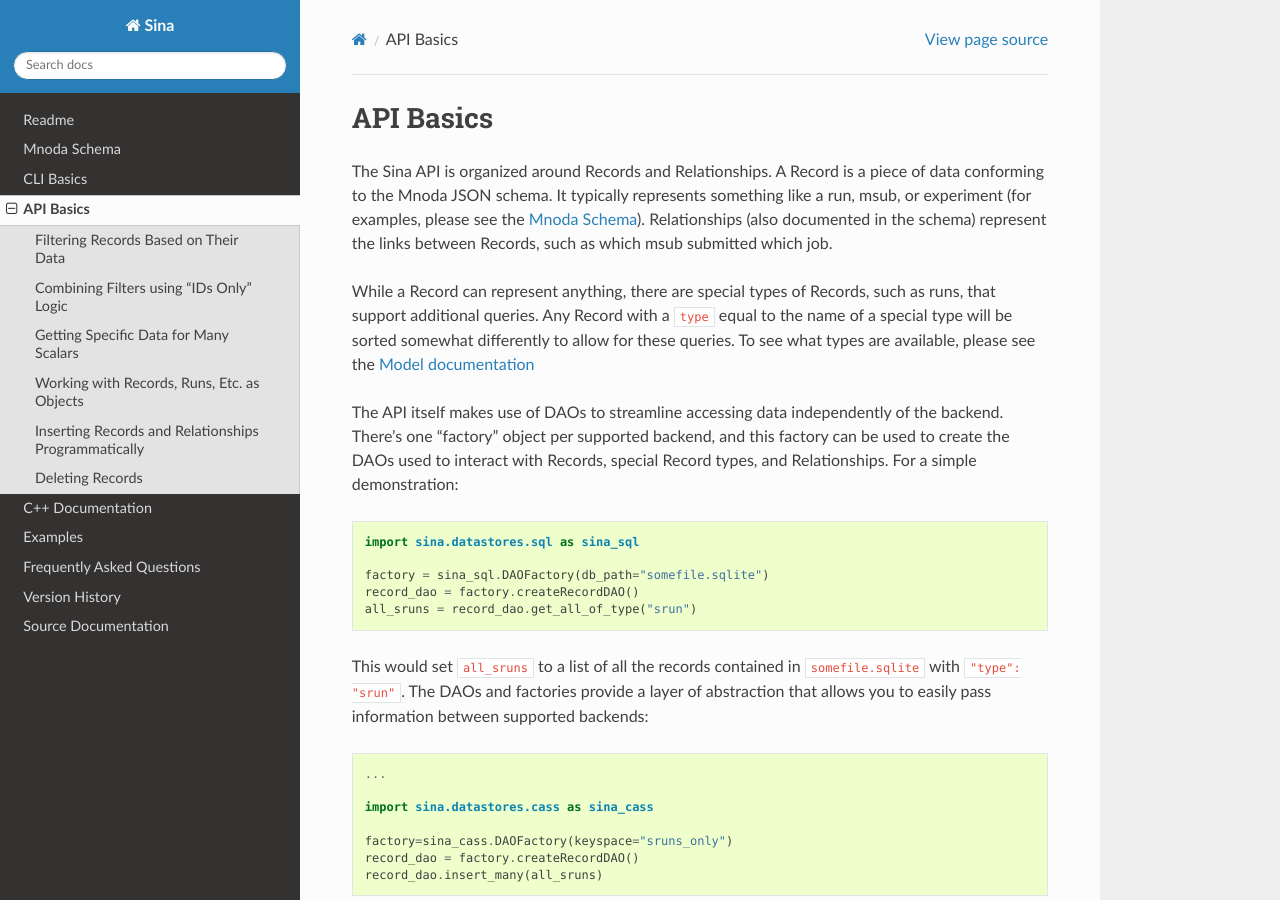
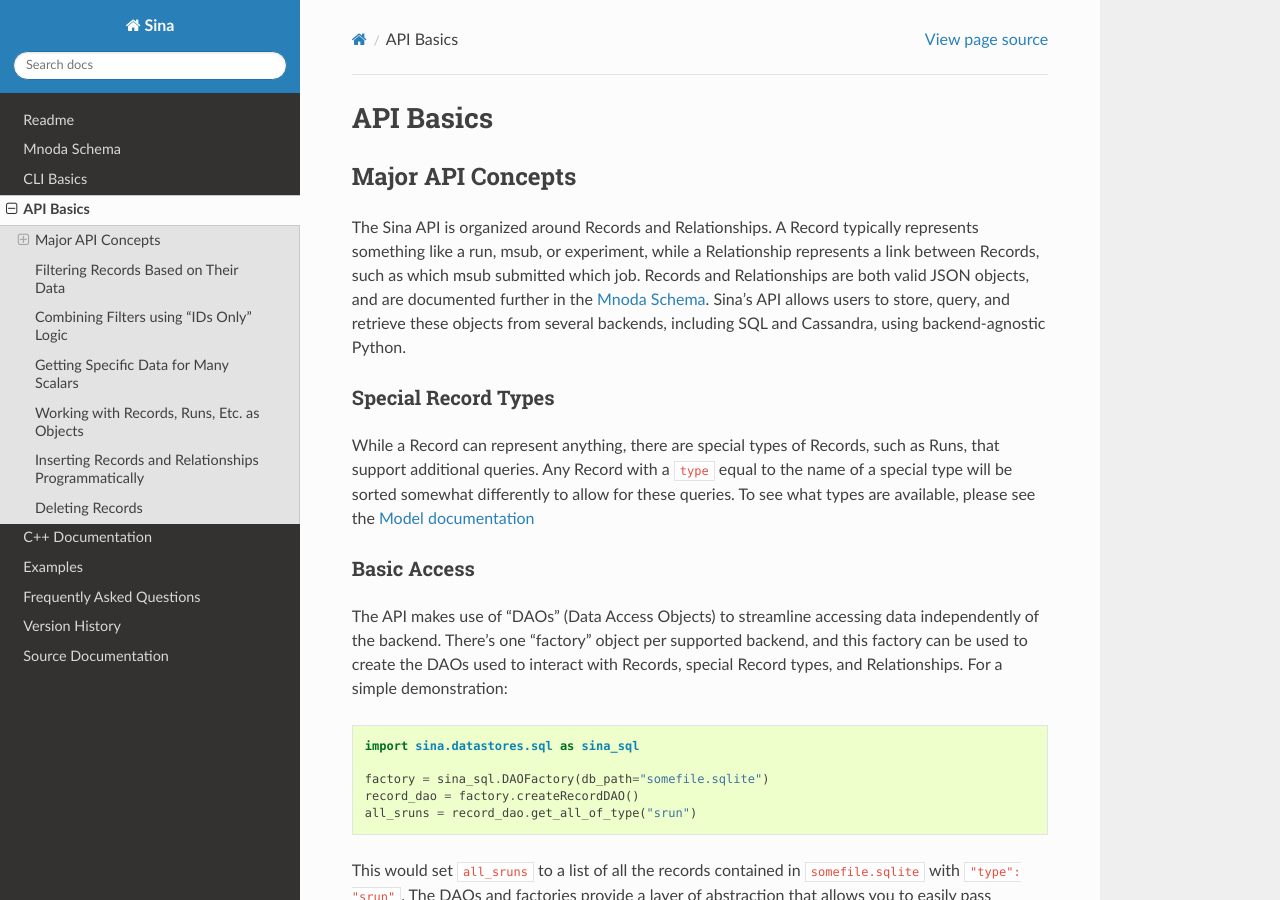
Before and after one commit to LLNL/Sina, a Sphinx documentation site: the page built from python/docs/source/api_basics.rst, in a window 1280 px wide and 900 px high. Built offline with Sphinx 7.4.7 and the Read the Docs theme 2.0.0, drawn with Linux system fonts in a browser that asks for light colours; pages that are not in the unit, such as notebooks, are missing from menus; the version number could not be read and is left out.

Commit message:
SIBO-633: Update mnoda-cpp README and other documentation

```diff
--- a/python/docs/source/api_basics.rst
+++ b/python/docs/source/api_basics.rst
@@ -3,22 +3,31 @@
 API Basics
 ==========
 
-The Sina API is organized around Records and Relationships. A Record is
-a piece of data conforming to the Mnoda JSON schema. It typically represents
-something like a run, msub, or experiment (for examples, please see
-the :ref:`mnoda`). Relationships (also documented in the schema) represent
-the links between Records, such as which msub submitted which job.
+Major API Concepts
+~~~~~~~~~~~~~~~~~~
+The Sina API is organized around Records and Relationships.
+A Record typically represents something like a run, msub, or experiment, while a
+Relationship represents a link between Records, such as which msub submitted which
+job. Records and Relationships are both valid JSON objects, and are documented
+further in the :ref:`mnoda`. Sina's API allows users to store, query, and retrieve
+these objects from several backends, including SQL and Cassandra, using
+backend-agnostic Python.
 
+
+Special Record Types
+####################
 While a Record can represent anything, there are special types of Records,
-such as runs, that support additional queries. Any Record with a :code:`type`
+such as Runs, that support additional queries. Any Record with a :code:`type`
 equal to the name of a special type will be sorted somewhat differently
 to allow for these queries. To see what types are available, please see the
 `Model documentation <generated_docs/sina.model.html>`__
 
-The API itself makes use of DAOs to streamline accessing data independently
-of the backend. There's one "factory" object per supported backend, and this
-factory can be used to create the DAOs used to interact with Records, special
-Record types, and Relationships. For a simple demonstration::
+Basic Access
+############
+The API makes use of "DAOs" (Data Access Objects) to streamline accessing data
+independently of the backend. There's one "factory" object per supported backend,
+and this factory can be used to create the DAOs used to interact with Records,
+special Record types, and Relationships. For a simple demonstration::
 
   import sina.datastores.sql as sina_sql
 
--- a/python/docs/source/faq.rst
+++ b/python/docs/source/faq.rst
@@ -30,13 +30,15 @@ What does a workflow using Sina look like?
 
 This depends mainly on whether you run then insert or run *and* insert.
 
-**Run first, write JSON, insert when done**
+Run first, write JSON, insert when done
+#######################################
 You will need to modify your code to write Mnoda-compliant JSON. Use the Sina
 CLI to ingest this JSON; it will handle setting up the backend (though you'll
 need a pre-existing keyspace for Cassandra). That's it! Once ingestion completes,
 you can begin querying your data.
 
-**Embed Sina in your workflow**
+Embed Sina in your workflow
+###########################
 See the API examples for specifics. Generally, you'll use Sina as one of the final
 steps, when writing a completed run to file. You'll first need to create a
 "factory" object (which will also set up the backend), then a DAO for whatever
```
Also changed, not shown: cpp/README.md, 2 other files.
